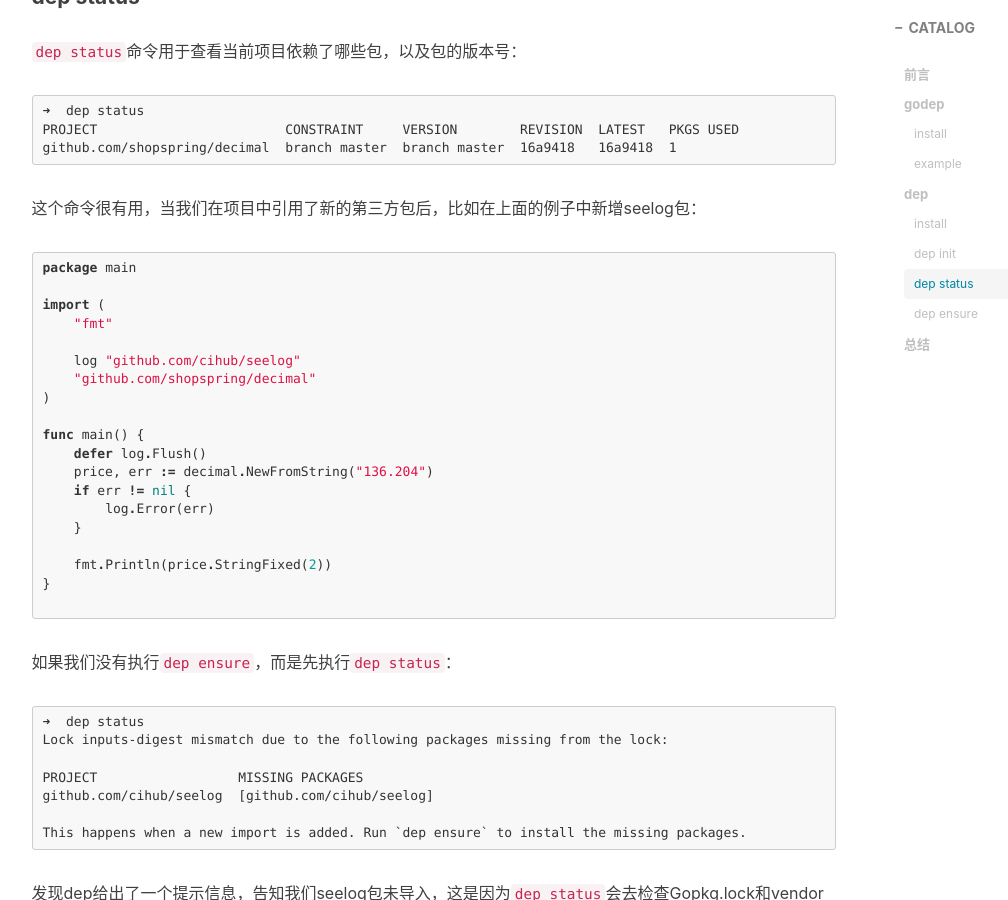
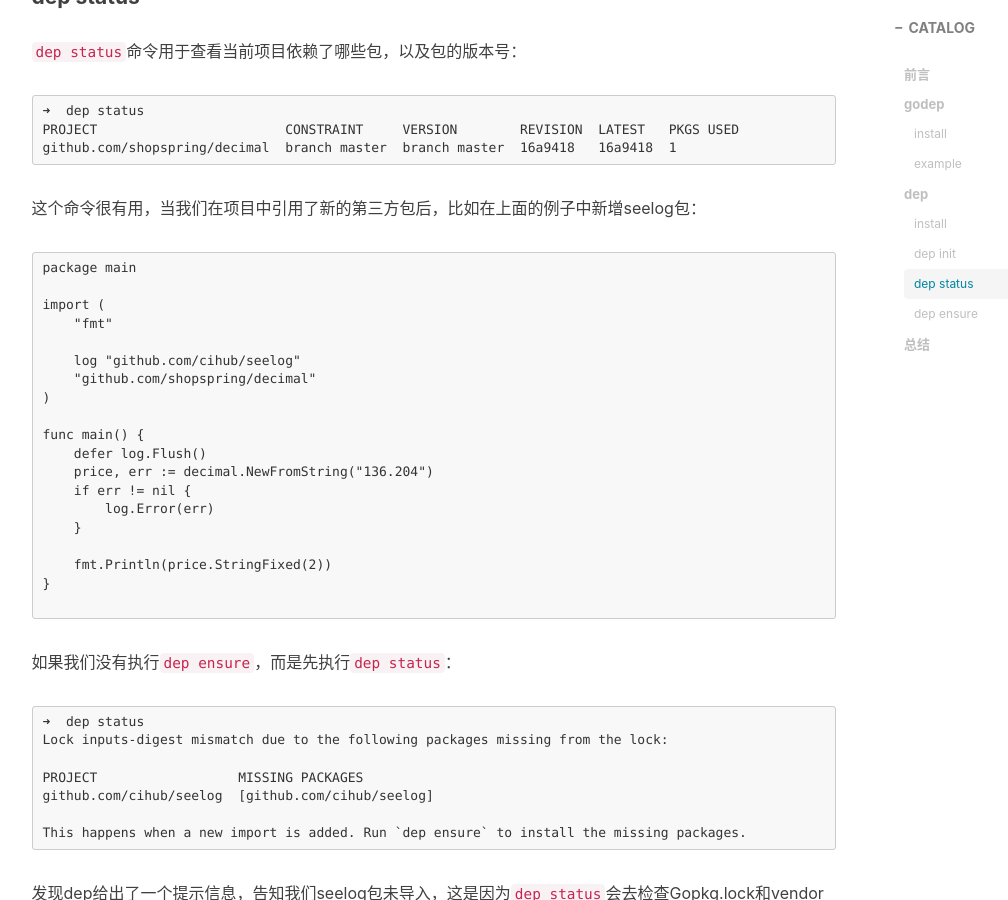
Before and after one commit to fengh0409/fengh0409.github.io, a Jekyll site: the page built from _posts/2017-07-11-godep-for-managing-go-package-dependencies.markdown, in a window 1280 px wide and 900 px high, scrolled down 4312 px. Shown: the whole window, without its empty margins (136-1144 px from the left). Built offline with Jekyll 4.4.1, drawn with Linux system fonts in a browser that asks for light colours; nearby versions of some CDN libraries; comment, search, counter and statistics services are not loaded; some of the changed text lies outside the part shown.

Commit message:
Update 2017-07-11-godep-for-managing-go-package-dependencies.markdown

````diff
--- a/_posts/2017-07-11-godep-for-managing-go-package-dependencies.markdown
+++ b/_posts/2017-07-11-godep-for-managing-go-package-dependencies.markdown
@@ -32,7 +32,7 @@ godep save
 │   └── main.go
 ```
 main.go源码：
-```golang
+```
 package main
 
 import (
@@ -176,7 +176,7 @@ github.com/shopspring/decimal  branch master  branch master  16a9418   16a9418
 ```
 
 这个命令很有用，当我们在项目中引用了新的第三方包后，比如在上面的例子中新增seelog包：
-```golang
+```
 package main
 
 import (
````
